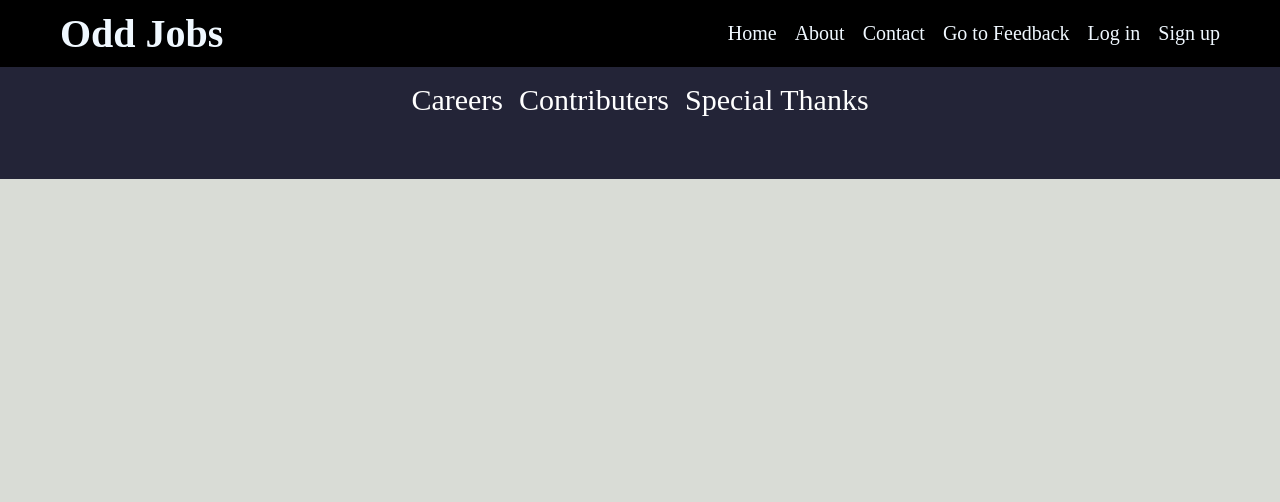
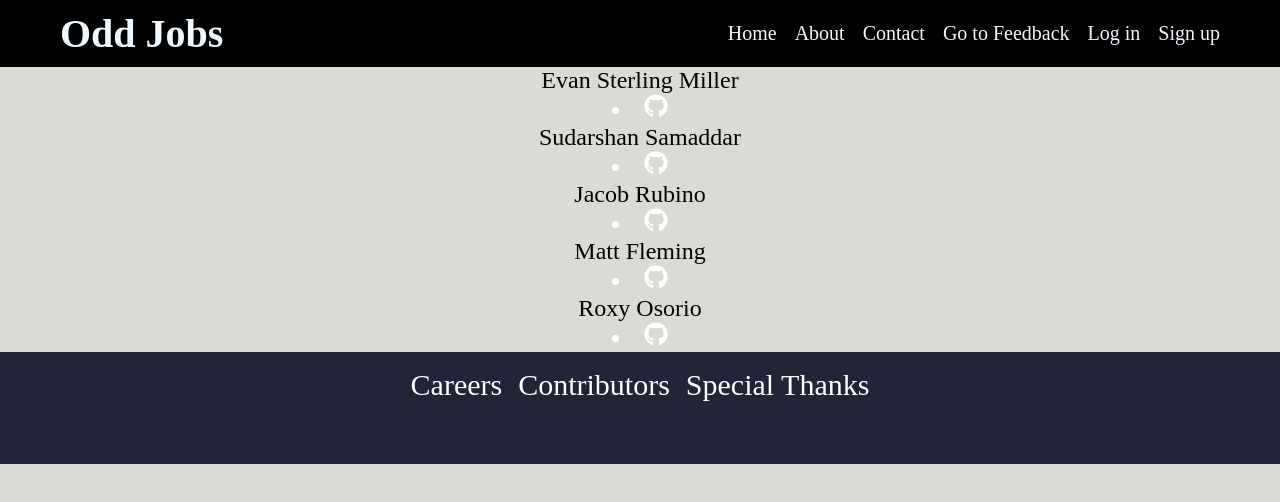
Before and after one commit to JacobRubino/OddJobs, a React (Create React App) app in the folder client/: page /contributors in a window 1280 px wide. Shown: the top 502 px of the page. Built offline with nearby package versions, Linux system fonts and the light colour scheme.

Commit message:
page fix

```diff
--- a/client/src/App.js
+++ b/client/src/App.js
@@ -18,7 +18,7 @@
 import WorkersResults from './pages/WorkersResults';
 import './App';
 import Careers from './pages/careers';
-import Contributers from './pages/contributers'
+import Contributors from './pages/contributors'
 
 const httpLink = createHttpLink({
   uri: '/graphql'
@@ -55,7 +55,7 @@
               <Route path="/contact" element={<Contact />} />
               <Route path="/workers-results" element={<WorkersResults />} />
               <Route path="/careers" element={<Careers />} />
-              <Route path="/contributers" element={<Contributers />} />
+              <Route path="/contributors" element={<Contributors />} />
             </Routes>
           </div>
           <Footer />
--- a/client/src/pages/Footer.js
+++ b/client/src/pages/Footer.js
@@ -12,8 +12,8 @@
           </Link>
         </div>
         <div className='footerContent'>
-          <Link to={'/contributers'}>
-            Contributers
+          <Link to={'/contributors'}>
+            Contributors
           </Link>
         </div>
         <div className='footerContent'>
--- a/client/src/pages/contributers.js
+++ b/client/src/pages/contributors.js
@@ -1,6 +1,6 @@
 import React from "react"
 import {FaGithub} from 'react-icons/fa'
-import './contributers.css'
+import './contributors.css'
 
 const contributers = () => {
     return (
```
Also changed, not shown: client/src/pages/contributors.css (renamed from client/src/pages/contributers.css).
